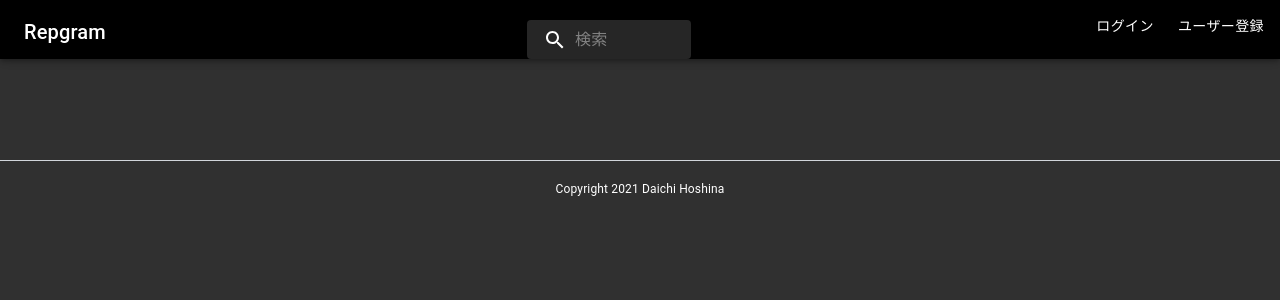
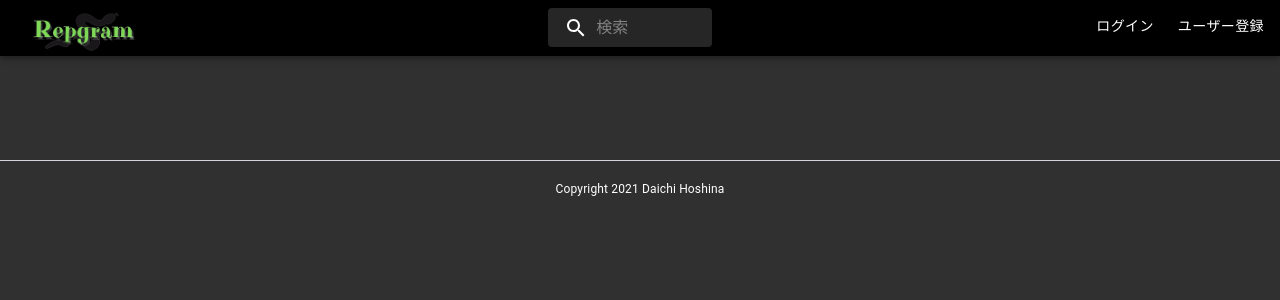
Before and after one commit to DaichiHoshina/repgram_gin, a Next.js app in the folder front/: page / in a window 1280 px wide. Shown: the top 300 px of the page. Built offline with nearby package versions, Linux system fonts and the light colour scheme; no server answers.

Commit message:
ロゴを設定

```diff
--- a/front/src/components/Layout.tsx
+++ b/front/src/components/Layout.tsx
@@ -45,13 +45,13 @@ export const Layout: React.FC<LayoutProps> = ({ children, title }) => {
               <Link href="/presentations" color="inherit" underline="none">
                 {/* タイトルロゴ */}
                 <Typography variant="h6" color="inherit" className="flex-grow">
-                  Repgram
+                  <img src="/img/logo.png" className="object-contain h-12" />
                 </Typography>
               </Link>
             </Toolbar>
           </div>
 
-          <div className="ml-auto mt-5 mr-2">
+          <div className="ml-auto mt-2 mr-2">
             <Typography component="h2" variant="h6" color="inherit">
               <SearchField />
             </Typography>
```
Also changed, not shown: front/public/img/logo.png (added).
